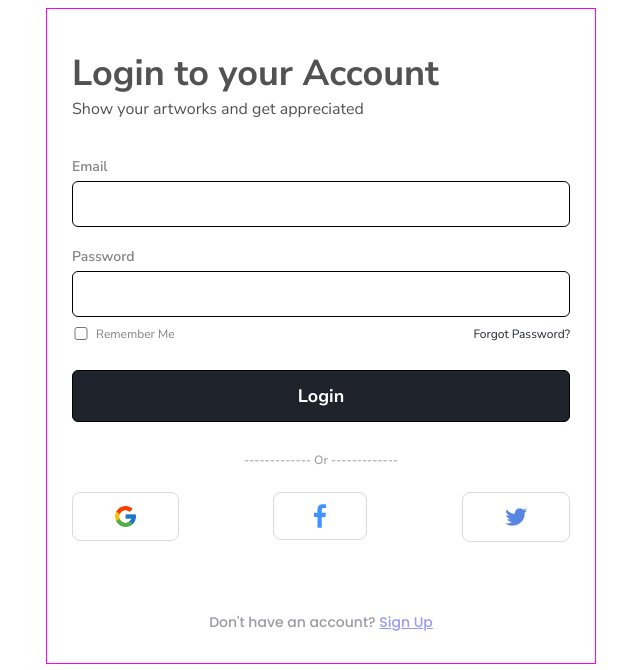
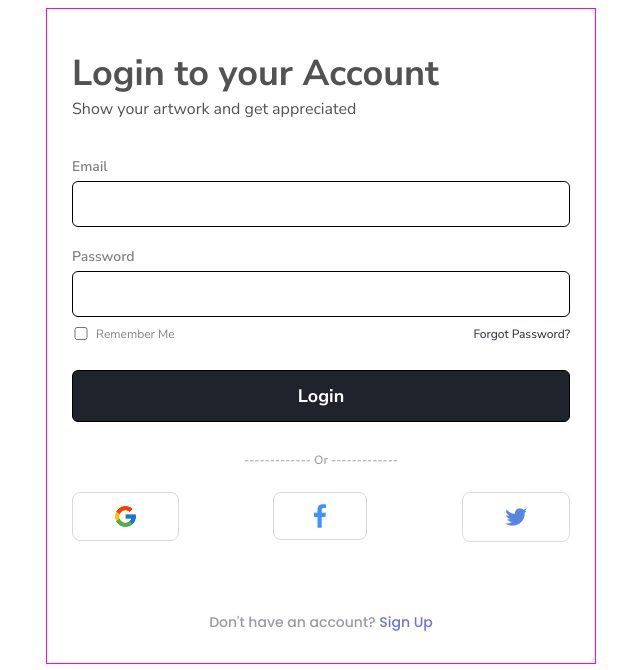
Before and after one commit to chingu-voyages/v40-geckos-team-19, a React (Create React App) app: page /login in a window 1280 px wide. Shown: the top 670 px of the page, without its empty margins (319-959 px from the left). Built offline with nearby package versions, Linux system fonts and the light colour scheme.

Commit message:
fixed sign up link

```diff
--- a/src/Components/Login/LoginPage.css
+++ b/src/Components/Login/LoginPage.css
@@ -66,12 +66,20 @@
   font-size: 14px;
   font-family: "Poppins", sans-serif;
   font-weight: 500;
-  opacity: 0.4;
   line-height: 21px;
   text-align: center;
   margin: 0;
   color: #040415;
   margin: 4rem 0 0;
+}
+
+.form-footer span {
+  opacity: 0.4;
+}
+
+.form-footer a {
+  color: #6C70EB;
+  text-decoration: none;
 }
 
 @media (max-width: 370px) {
--- a/src/Components/Login/LoginPage.jsx
+++ b/src/Components/Login/LoginPage.jsx
@@ -12,7 +12,7 @@ const LoginPage = () => {
       <div className="LoginPageForm">
         <header>
           <h2 className="heading">Login to your Account</h2>
-          <p className="subheading">Show your artworks and get appreciated</p>
+          <p className="subheading">Show your artwork and get appreciated</p>
         </header>
 
         <LoginPageForm />
@@ -24,7 +24,7 @@ const LoginPage = () => {
          <a href="/"><img src={Twitter} alt="Login with Twitter" /></a>
         </div>
         <footer className="form-footer">
-          <p>Don't have an account? <a href="/">Sign Up</a></p>
+          <p><span>Don't have an account?</span> <a href="/register">Sign Up</a></p>
         </footer>
       </div>
     </div>
```
